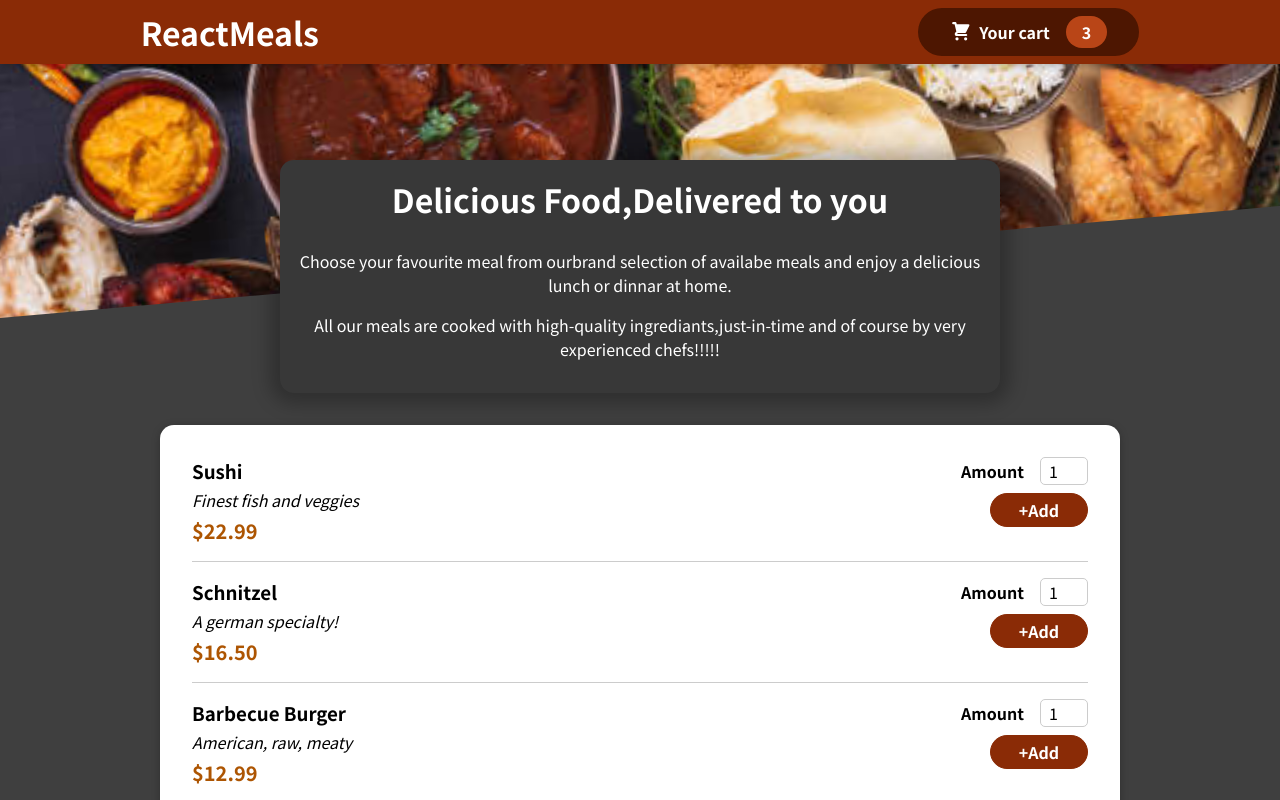
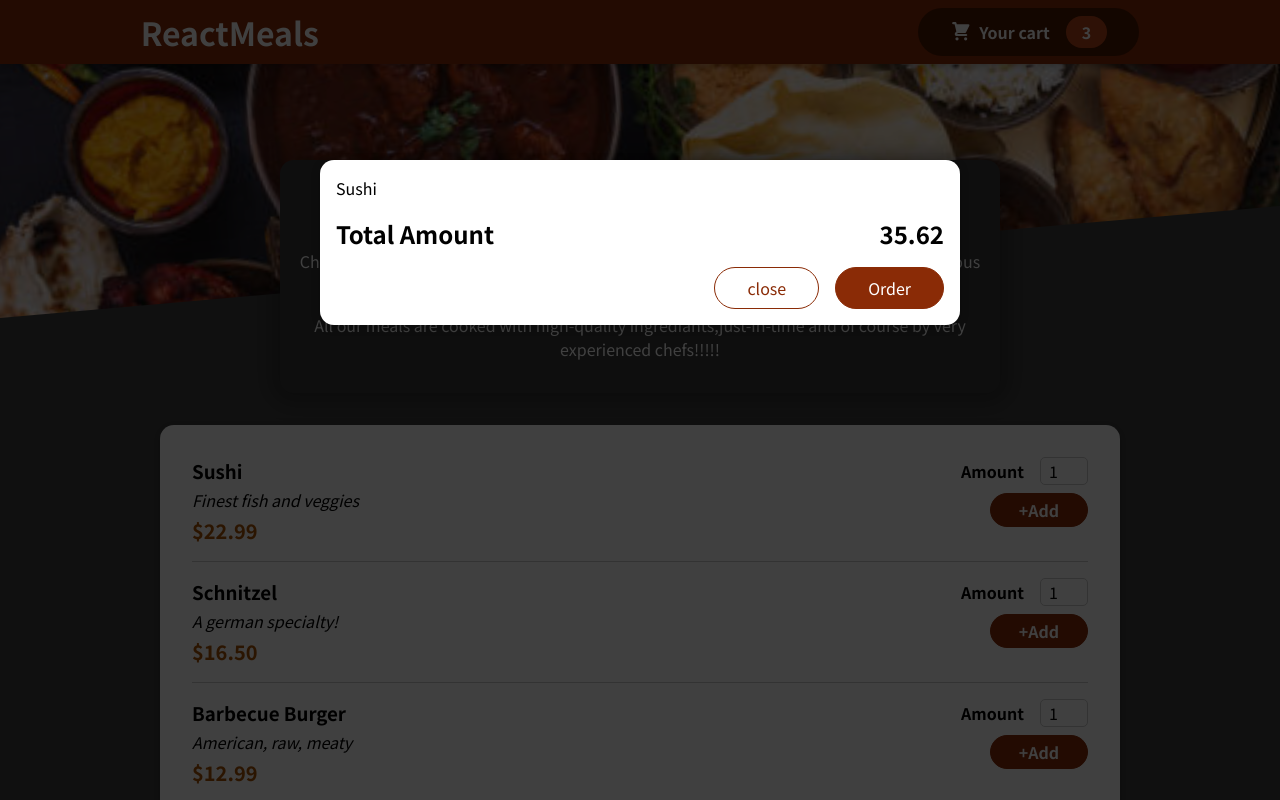
Before and after one commit to fhhdjfhedjdkjd123/reactjs-creating-a-restaurent-website, a React (Create React App) app: page / in a window 1280 px wide. Shown: the top 800 px of the page. Built offline with nearby package versions, Linux system fonts and the light colour scheme.

Commit message:
making cart without any functionality

```diff
--- a/public/index.html
+++ b/public/index.html
@@ -28,6 +28,7 @@
   </head>
   <body>
     <noscript>You need to enable JavaScript to run this app.</noscript>
+    <div id="overlays"></div>
     <div id="root"></div>
     <!--
       This HTML file is a template.
--- a/src/App.js
+++ b/src/App.js
@@ -1,15 +1,16 @@
 import { Fragment } from 'react';
 import Header from './components/Layout/Header.js';
 import Meals from './components/Meals/Meals.js';
+import Cart from './components/Cart/Cart.js';
 
 function App() {
   return (
     <Fragment>
+      <Cart/>
       <Header/>
       <main>
       <Meals />
       </main>
-
     </Fragment>
   );
 }
--- /dev/null
+++ b/src/components/Cart/Cart.js
@@ -0,0 +1,27 @@
+import classes from './Cart.module.css';
+import Modal from '../UI/Modal';
+
+const Cart=(props)=>{
+    const cartItems = (
+      <ul className={classes["cart-items"]}>
+        {[{id:'a1',price:35.56,name:"Sushi",amount:"2"}].map((item)=>(
+            <li>{item.name}</li>
+          ))
+        }
+      </ul>
+    )
+    return(
+        <Modal>
+            {cartItems}
+            <div className={classes.total}>
+                <span>Total Amount</span>
+                <span>35.62</span>
+            </div>
+            <div className={classes.actions}>
+                <button className={classes["button--alt"]}>close</button>
+                <button className={classes.button}>Order</button>
+            </div>
+        </Modal>
+    )
+}
+export default Cart;
--- /dev/null
+++ b/src/components/Cart/Cart.module.css
@@ -0,0 +1,46 @@
+.cart-items {
+    list-style: none;
+    margin: 0;
+    padding: 0;
+    max-height: 20rem;
+    overflow: auto;
+  }
+
+  .total {
+    display: flex;
+    justify-content: space-between;
+    align-items: center;
+    font-weight: bold;
+    font-size: 1.5rem;
+    margin: 1rem 0;
+  }
+
+  .actions {
+    text-align: right;
+  }
+
+  .actions button {
+    font: inherit;
+    cursor: pointer;
+    background-color: transparent;
+    border: 1px solid #8a2b06;
+    padding: 0.5rem 2rem;
+    border-radius: 25px;
+    margin-left: 1rem;
+  }
+
+  .actions button:hover,
+  .actions button:active {
+    background-color: #5a1a01;
+    border-color: #5a1a01;
+    color: white;
+  }
+
+  .actions .button--alt {
+    color: #8a2b06;
+  }
+
+  .actions .button {
+    background-color: #8a2b06;
+    color: white;
+  }
--- a/src/components/Meals/AvailabelMeals.js
+++ b/src/components/Meals/AvailabelMeals.js
@@ -42,6 +42,7 @@
           <ul>
           {DUMMY_MEALS.map(meal =>(
             <MealsItems
+            id={meal.id}
             name={meal.name}
             description={meal.description}
             price={meal.price}
--- a/src/components/Meals/MealsItem/MealItemForm.js
+++ b/src/components/Meals/MealsItem/MealItemForm.js
@@ -1,11 +1,12 @@
 import classes from './MealItemForm.module.css';
 import Input from '../../UI/Input.js';
-const MealItemForm=()=>{
+const MealItemForm=(props)=>{
+    // const ids=`amount + {props.id}'`
     return(
         <form className={classes.form}>
             <Input
             label="Amount"
-              id="amount"
+              id='amount'
               type="number"
               min="1"
               max="5"
--- a/src/components/Meals/MealsItem/MealsItems.js
+++ b/src/components/Meals/MealsItem/MealsItems.js
@@ -10,7 +10,7 @@
                 <div className={classes.price}>{price}</div>
             </div>
             <div>
-            <MealItemForm/>
+            <MealItemForm id={props.id}/>
             </div>
         </li>
     )
--- /dev/null
+++ b/src/components/UI/Modal.js
@@ -0,0 +1,27 @@
+import React,{Fragment} from 'react';
+import ReactDOM from 'react-dom';
+import classes from './Modal.module.css';
+
+const BackDrop=(props)=>{
+    return(
+        <div className={classes.backdrop}></div>
+    )
+}
+const ModalOverlay=(props)=>{
+    return(
+        <div className={classes.modal}>
+            <div>{props.children}</div>
+        </div>
+    )
+}
+
+const Modal=(props)=>{
+    return(
+        <Fragment>
+            {ReactDOM.createPortal(<BackDrop/>, document.getElementById("overlays"))}
+            {ReactDOM.createPortal(<ModalOverlay>{props.children}</ModalOverlay>,document.getElementById("overlays"))}
+
+        </Fragment>
+    )
+}
+export default Modal;
--- /dev/null
+++ b/src/components/UI/Modal.module.css
@@ -0,0 +1,40 @@
+.backdrop {
+    position: fixed;
+    top: 0;
+    left: 0;
+    width: 100%;
+    height: 100vh;
+    z-index: 20;
+    background-color: rgba(0, 0, 0, 0.75);
+  }
+
+  .modal {
+    position: fixed;
+    top: 20vh;
+    left: 5%;
+    width: 90%;
+    background-color: white;
+    padding: 1rem;
+    border-radius: 14px;
+    box-shadow: 0 2px 8px rgba(0, 0, 0, 0.25);
+    z-index: 30;
+    animation: slide-down 300ms ease-out forwards;
+  }
+
+  @media (min-width: 768px) {
+    .modal {
+      width: 40rem;
+      left: calc(50% - 20rem);
+    }
+}
+
+@keyframes slide-down {
+  from {
+    opacity: 0;
+    transform: translateY(-3rem);
+  }
+  to {
+    opacity: 1;
+    transform: translateY(0);
+  }
+}
```
